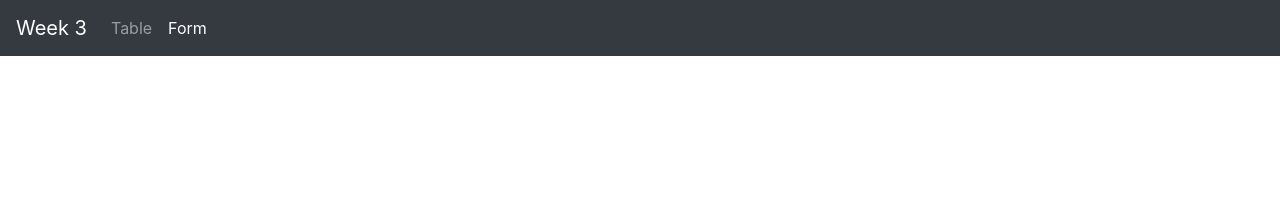
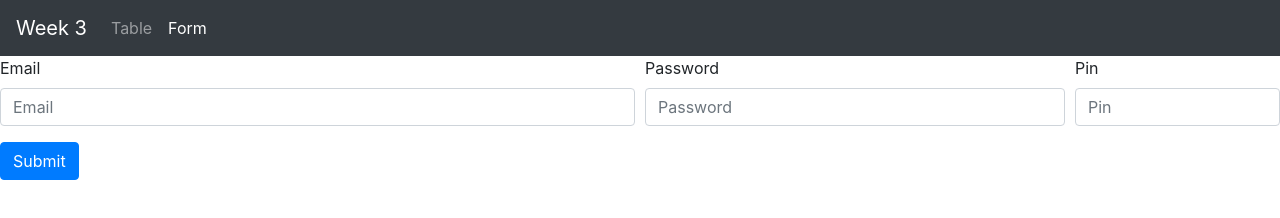
Before and after one commit to Lokos-ed/Week-3, a website: page form.html in a window 1280 px wide. Drawn offline with nearby package versions, Linux system fonts and the light colour scheme.

Commit message:
finished form and comments

```diff
--- a/form.html
+++ b/form.html
@@ -9,7 +9,7 @@
 <body>
 
 
-    <!---->
+
     <nav class="navbar navbar-expand-sm navbar-dark bg-dark">
         <a class="navbar-brand" href="index.html">Week 3</a>
         <button class="navbar-toggler" type="button" data-toggle="collapse" data-target="#navbarNavDropdown" aria-controls="navbarNavDropdown" aria-expanded="false" aira-label="Toggle navigation">
@@ -28,7 +28,27 @@
         </div>
     </nav>
 
-
+    <!--form-row creates a form row, form group applies a bottom margin, col stacks the elements before the breaking point (md) and 6 is the width of the box.-->
+    <!--the for= creates an ID that can be assigned to an element later.-->
+    <!--input type determines what type of input will be allowed by the website, form-control makes the box span across the screen, the id ties the label to the input box, the placeholder shows the text when there is nothing in the box-->
+    <!--the button type=submit tells the program what kind of button to create and the btn-primary determines what color the button is. the text after the btn-primary shows the text inside the button.-->
+    <form>
+        <div class="form-row">
+            <div class="form group col-md-6">
+                <label for="inputEmail">Email</label>
+                <input type="email" class="form-control" id="inputEmail" placeholder="Email">
+            </div>
+            <div class="form-group col-md-4">
+                <label for="inputPassword">Password</label>
+                <input type="password" class="form-control" id="inputPassword" placeholder="Password">
+            </div>
+            <div class="form-group col-md-2">
+                <label for="inputPin">Pin</label>
+                <input type="number" class="form-control" id="inputPin" placeholder="Pin">
+            </div>
+        </div>
+        <button type="submit" class="btn btn-primary">Submit</button>
+    </form>
 
 
         <script src="node_modules/jquery/dist/jquery.js"></script>
```
